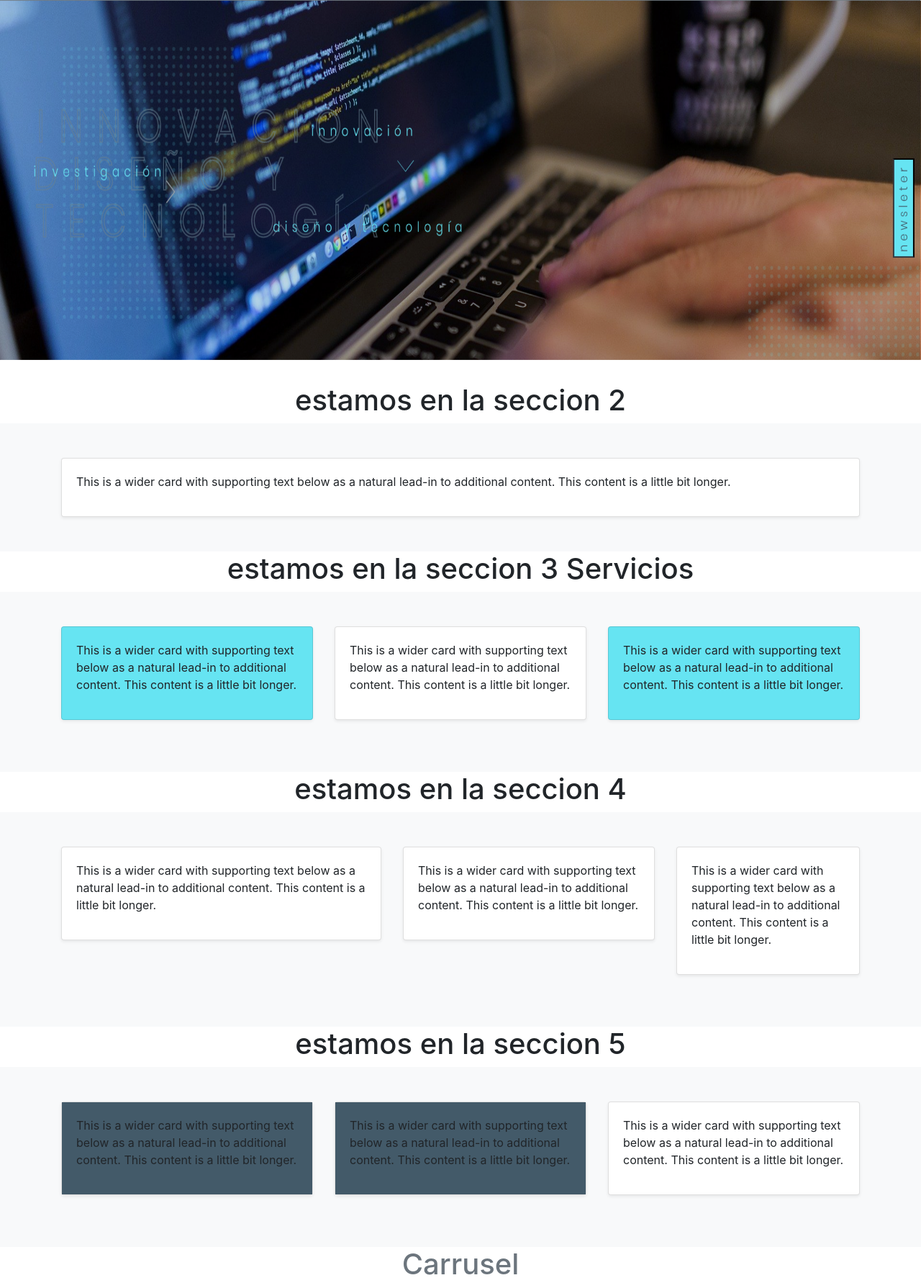
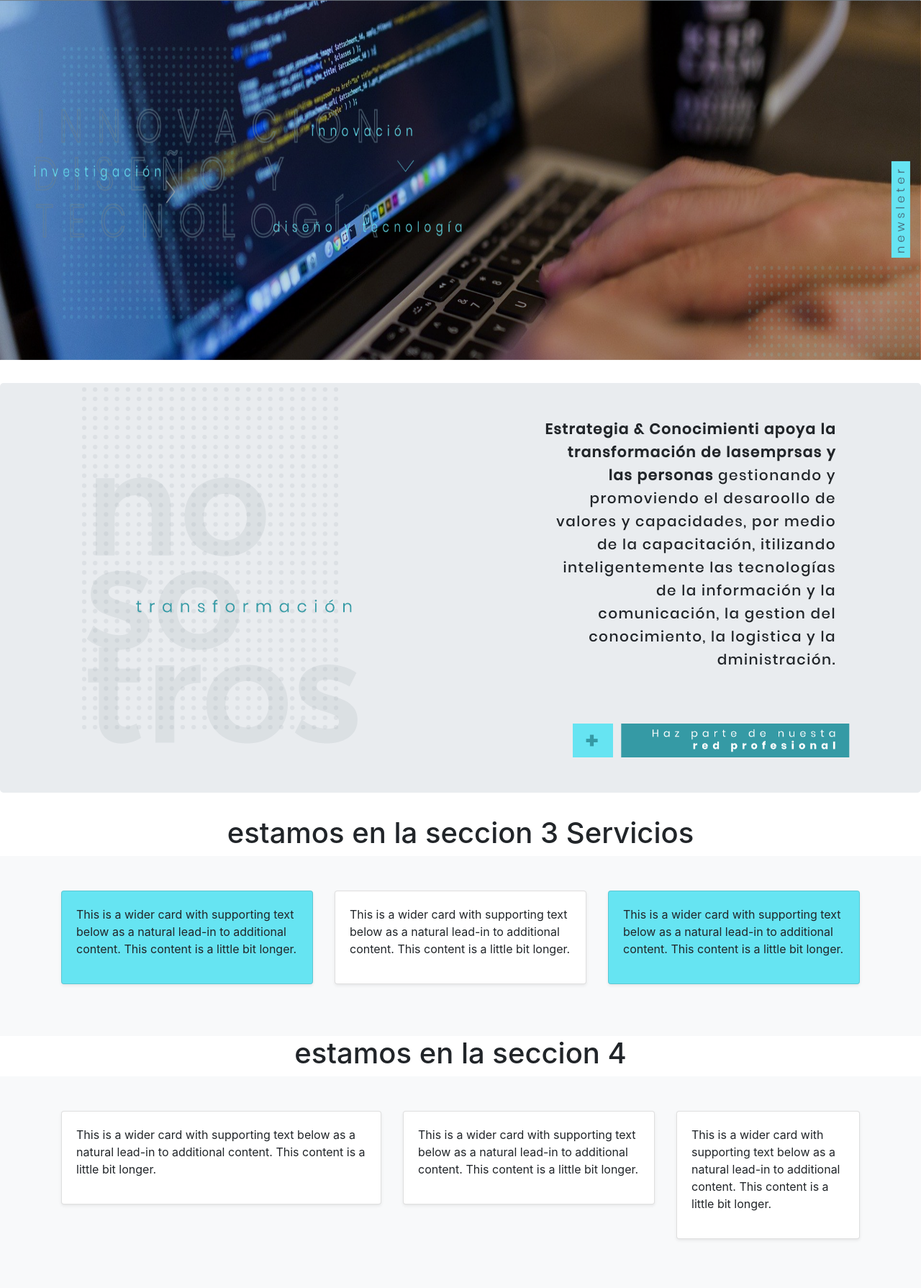
Before and after one commit to JJGuaca/EstratcoProyecto, a PHP site: page / in a window 1280 px wide. Shown: the part 96-1885 px from the top of the page at 72% size. Run offline with PHP 8.4, Linux system fonts and the light colour scheme; some web fonts are replaced.

Commit message:
Scale
Accion de boton red

```diff
--- a/css/propios.css
+++ b/css/propios.css
@@ -3,6 +3,11 @@
 }
 .bg-dark2{
 	background-color: #66e4f2;
+}
+.btn-dark2:hover {
+    color: #fff;
+    background-color: #435a69;
+    font-weight: 500;
 }
 .bg-dark3{
 	background-color: #435a69;
@@ -18,15 +23,19 @@
 	height: 500px;
 	width: 100%;
 }
-/*.jumbotron {
-    padding: 0rem 0rem !important;
-    margin-bottom: 0rem;
-}*/
-
+.nosotros{
+	width: 100%;
+	height: 500px;
+}
 .navbar-brand>img {
     display: block;
     width: 60%;
 }
+
+.btnPropio: hover img{
+	transform: scale(1.1) !important;
+}
+
 a>span{
 	font-family: 'Poppins-Thin';
 }
@@ -41,7 +50,7 @@ a>button{
     display: block;
     position: fixed;
     bottom: 50%;
-    right: -3.5%;
+    right: -3%;
     z-index: 1;
     transform: rotate(-90deg);
 }
--- a/index.html
+++ b/index.html
@@ -40,8 +40,7 @@
         </ul>
       </div>
     </nav>
-
-	<a href="#" class="flotante"><button class="btn-dark bg-dark2"><span style="color: #435a69; letter-spacing: 5px;">newsleter</span></button></a>
+	<a href="#" class="flotante"><button class="btn-dark bg-dark2" style="border: none;color: #435a69;"><span style=" letter-spacing: 5px;">newsleter</span></button></a>
 	<main role="main">
 
 		<!--SECCION 1-->
@@ -55,22 +54,19 @@
 				</div>
 			</div>
 		</section>
-		<section id="secc2">
-			<h1 class="text-center">estamos en la seccion 2</h1>
-			<div class="album py-5 bg-light">
-				<div class="container">
-					<div class="row">
-						<div class="col-md-12">
-							<div class="card mb-6 shadow-sm">
 
-								<div class="card-body">
-									<p class="card-text">This is a wider card with supporting text below as a natural lead-in to additional content. This content is a little bit longer.</p>
-									<div class="d-flex justify-content-between align-items-center">
-
-
-									</div>
-								</div>
-							</div>
+		<!--SECCION 2-->
+		<section id="secc2" class="jumbotron" style="padding-top: 1rem; padding: 0rem 0rem;">
+			<div id="carouselExampleControls" class="carousel slide" data-ride="carousel">
+				<div class="carousel-inner row">
+					<div class="carousel-item active col-md-6 offset-1">
+						<img src="img/slider1/texto-nosotros.png" class="nosoros" alt="SLIDE">
+					</div>
+					<div class="col-md-5"><p class="pt-5 p-2" style="line-height: 2rem; font-size: 20px; text-align: end;font-family: 'Poppins-Medium' ;    margin-right: 5rem;letter-spacing: 1.5px;"><strong>Estrategia & Conocimienti apoya la transformación de lasemprsas y las personas</strong> gestionando y promoviendo el desaroollo de valores y capacidades, por medio de la capacitación, itilizando inteligentemente las tecnologías de la información y la comunicación, la gestion del conocimiento, la logistica y la dministración.</p>
+						<div>
+							<button class="btn pt-5 p-5" style="background-color: transparent;">
+								<img src="img/slider1/boton-red-profesional.png" alt="RED" style="width: 95%; margin-right: 5rem;" onmouseover="scale();" onmouseout="scalenot();" id="redpro">
+							</button>
 						</div>
 					</div>
 				</div>
--- a/js/propios.js
+++ b/js/propios.js
@@ -1,3 +1,8 @@
-document.ready(function(){
-	alert('Cargando');
-});
+function scale(){
+	var btn = document.getElementById('redpro');
+	btn.style.setProperty('transform','scale(1.1)');
+}
+function scalenot(){
+	var btn = document.getElementById('redpro');
+	btn.style.setProperty('transform','scale(1)');
+}
```
Also changed, not shown: img/slider1/boton-red-profesional.png (renamed from img/boton-red-profesional.png), img/slider1/texto-nosotros.png (renamed from img/texto-nosotros.png).
